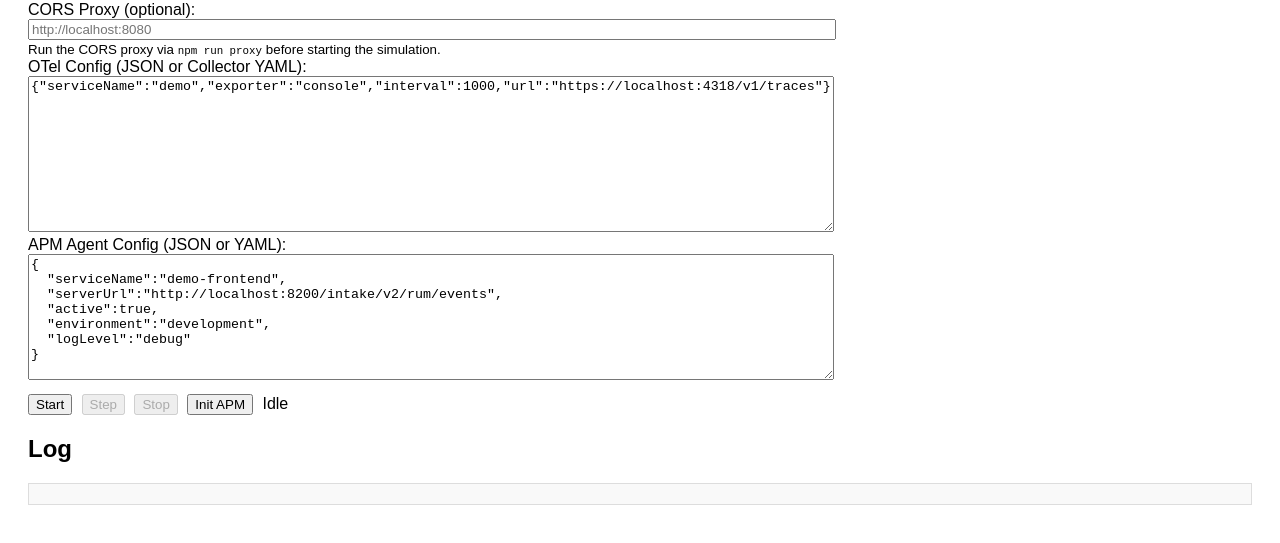
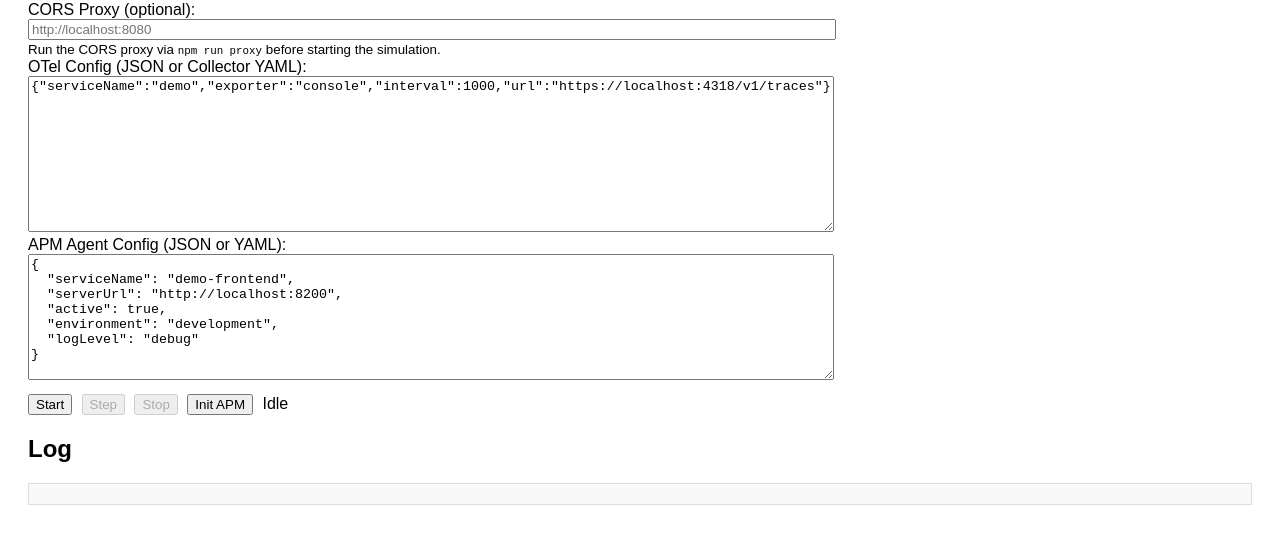
Before and after one commit to poulsbopete/demo.poulsbopete.com, a website: page index.html in a window 1280 px wide. Shown: the part 107-650 px from the top of the page. Drawn offline with Linux system fonts and the light colour scheme.

Commit message:
fix(docs): use base serverUrl for APM config (strip path) to avoid double endpoint

```diff
--- a/index.html
+++ b/index.html
@@ -33,11 +33,11 @@
   <div>
     <label for="apmConfig">APM Agent Config (JSON or YAML):</label><br />
     <textarea id="apmConfig" rows="8" cols="80">{
-  "serviceName":"demo-frontend",
-  "serverUrl":"http://localhost:8200/intake/v2/rum/events",
-  "active":true,
-  "environment":"development",
-  "logLevel":"debug"
+  "serviceName": "demo-frontend",
+  "serverUrl": "http://localhost:8200",
+  "active": true,
+  "environment": "development",
+  "logLevel": "debug"
 }</textarea>
   </div>
   <div class="controls">
```
Also changed, not shown: README.md.
